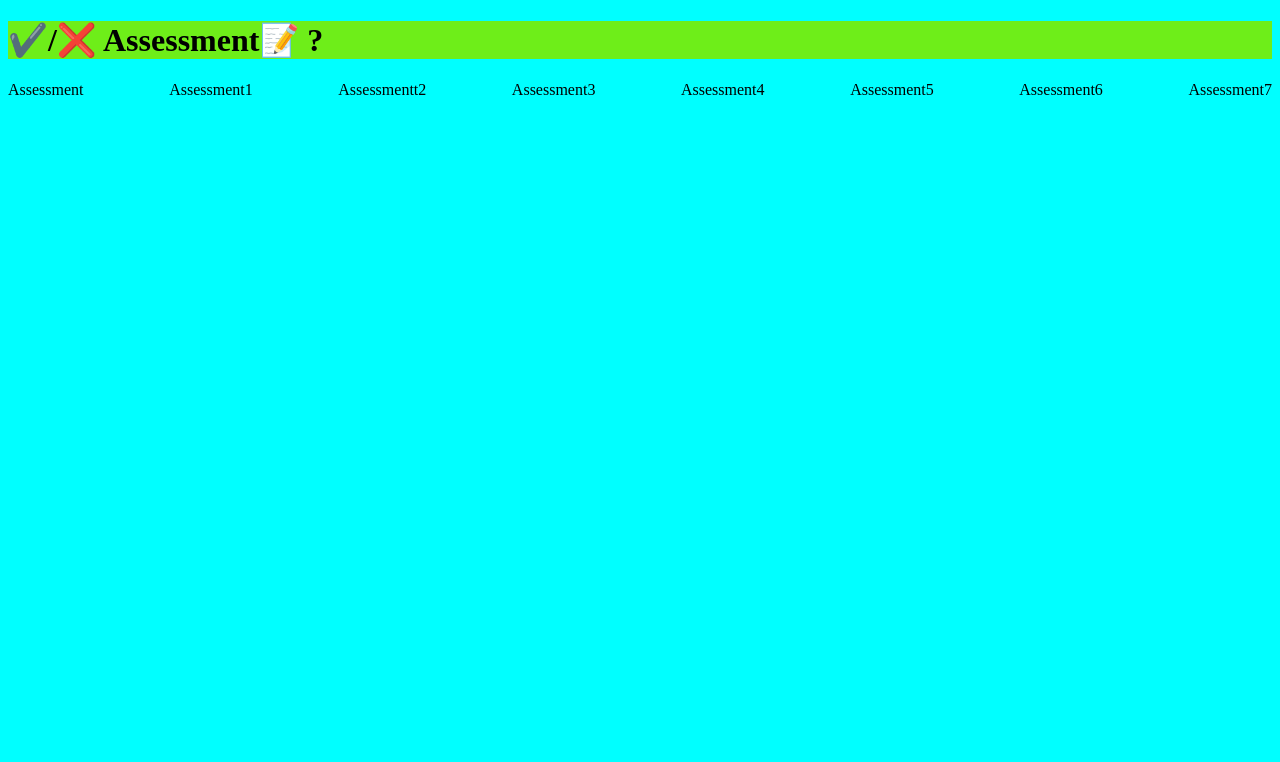
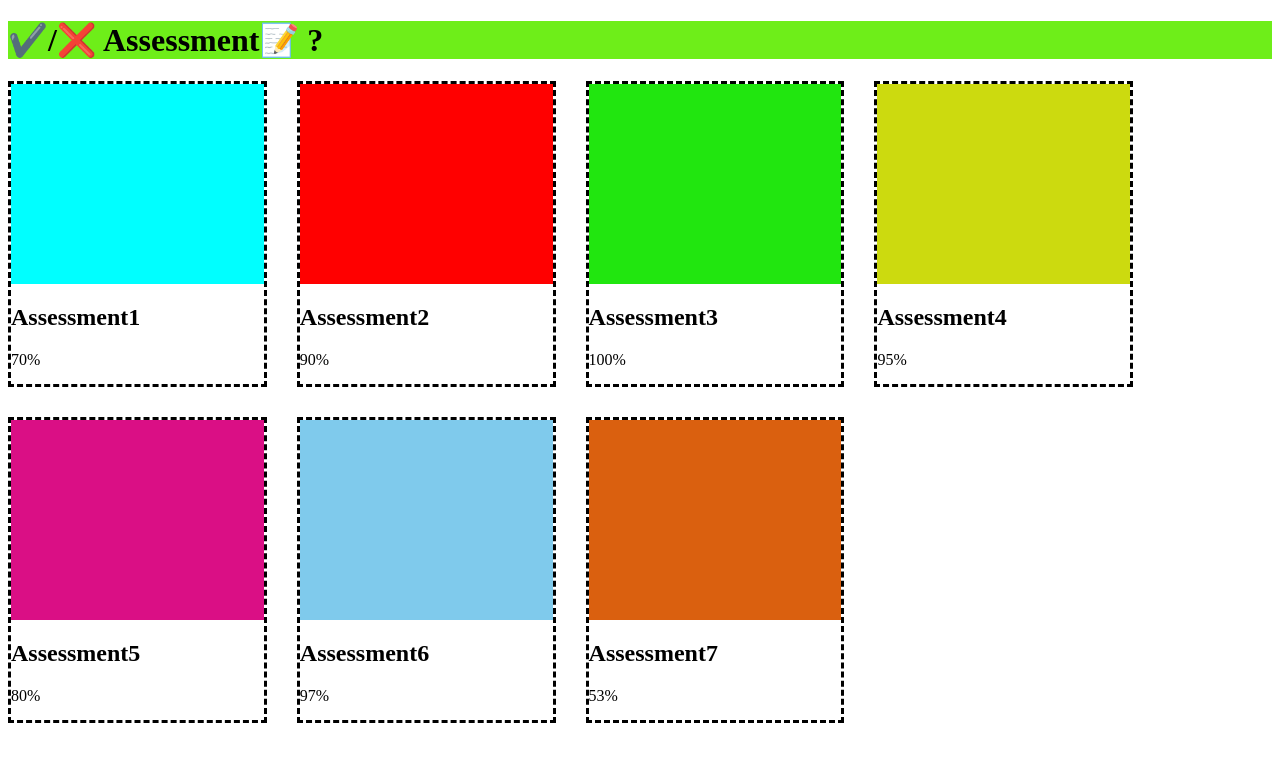
Before and after one commit to marriet-aho/T4G_Group12, a plain HTML site: page index.html in a window 1280 px wide. Drawn offline with Linux system fonts and the light colour scheme.

Commit message:
adding all files

```diff
--- a/index.html
+++ b/index.html
@@ -4,20 +4,42 @@
     <meta charset="UTF-8">
     <meta name="viewport" content="width=device-width, initial-scale=1.0">
     <title>Flexbox</title>
-    <link rel="stylesheet" href="../T4G_Group12/src/style.css">
+    <link rel="stylesheet" href="src/style.css">
 </head>
 <body>
-    <h1 class="head">✔️/❌   Assessment📝 ? </h1>
+     <h1>✔️/❌   Assessment📝 ? </h1>
     <div class="flex-container">
-        <div>Assessment</div>
-        <div>Assessment1</div>
-        <div>Assessmentt2</div>
-        <div>Assessment3</div>
-        <div>Assessment4</div>
-        <div>Assessment5</div>
-        <div>Assessment6</div>
-        <div>Assessment7</div>
-      </div>
+       <div class="bigbox"><div class="boxone"></div>
+         <h2>Assessment1</h2>
+           <p>70%</p>
+</div>
+<div class="bigbox"><div class="boxtwo"></div>
+<h2>Assessment2</h2>
+<p>90%</p>
+</div>
+<div class="bigbox"><div class="boxthree"></div>
+<h2>Assessment3</h2>
+<p>100%</p>
+</div>
+<div class="bigbox"><div class="boxfour"></div>
+<h2>Assessment4</h2>
+<p>95%</p>
+</div>
+<div class="bigbox"><div class="boxfive"></div>
+<h2>Assessment5</h2>
+<p>80%</p>
+</div>
+<div class="bigbox"><div class="boxsix"></div>
+<h2>Assessment6</h2>
+<p>97%</p>
+</div>
+<div class="bigbox"><div class="boxseven"></div>
+<h2>Assessment7</h2>
+<p>53%</p>
+</div>
 
+
+
+       </div>
 </body>
 </html>
--- a/src/style.css
+++ b/src/style.css
@@ -1,13 +1,61 @@
-.flex-container {
+ .flex-container {
     display: flex;
-    flex-direction: row;
-    justify-content: space-between;
-    align-items: center;
+    flex-wrap: wrap;
+    gap: 30px;
+    border-radius: 30%;
+
 
   }
-   h1{
+  .bigbox:hover{
+    background-color: aliceblue;
+  }
+    h1{
     background-color: rgb(110, 238, 25);
    }
-  body{
+  /* body{
     background-color: aqua;
-  }
+  } */
+
+
+   .bigbox{
+    width: 20%;
+    height: 300px;
+    border-style: dashed;
+
+   }
+   .boxone{
+    width: 100%;
+    height: 200px;
+    background-color: aqua;
+   }
+   .boxtwo{
+    width: 100%;
+    height: 200px;
+    background-color: red;
+   }
+   .boxthree{
+    width: 100%;
+    height: 200px;
+    background-color: rgb(33, 230, 15);
+   }
+   .boxfour{
+    width: 100%;
+    height: 200px;
+    background-color: rgb(204, 218, 15);
+   }
+   .boxfive{
+    width: 100%;
+    height: 200px;
+    background-color: rgb(218, 15, 133);
+   }
+
+   .boxsix{
+    width: 100%;
+    height: 200px;
+    background-color: rgb(127, 202, 236);
+   }
+   .boxseven{
+    width: 100%;
+    height: 200px;
+    background-color: rgb(218, 96, 15);
+   }
```
